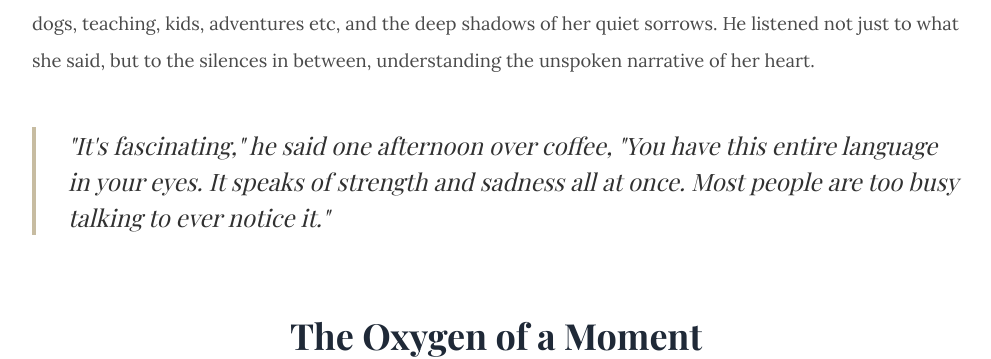
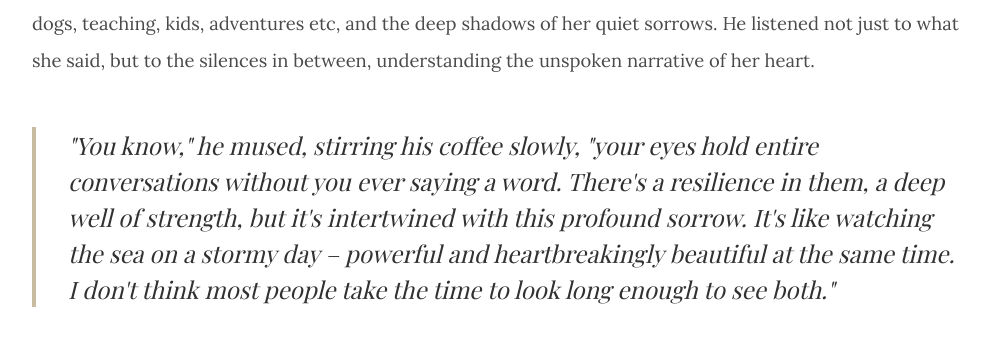
Before and after one commit to loveisnotdead/lovestory, a plain HTML site: page index.html in a window 1280 px wide. Shown: the part 2180-2539 px from the top of the page, without its empty margins (144-1135 px from the left). Drawn offline with nearby package versions, Linux system fonts and the light colour scheme.

Commit message:
Update index.html

```diff
--- a/index.html
+++ b/index.html
@@ -67,7 +67,7 @@
                     Then came Dax. He wasn't an old acquaintance; he arrived in her life as if the universe itself had conspired to place him there, a friend appearing at the exact moment she had forgotten how to ask for one. Dax was calm and collected, a steady presence in a world that felt chaotic. When Dax looked at her, Kyra felt truly seen. Not just her tired eyes or the polite smile she wore like a mask, but the woman beneath. He saw the dormant flickers of her forgotten passions, the way her eyes would light up when she talked about family, dogs, teaching, kids, adventures etc, and the deep shadows of her quiet sorrows. He listened not just to what she said, but to the silences in between, understanding the unspoken narrative of her heart.
                 </p>
                 <p class="quote">
-                    "It's fascinating," he said one afternoon over coffee, "You have this entire language in your eyes. It speaks of strength and sadness all at once. Most people are too busy talking to ever notice it."
+                    "You know," he mused, stirring his coffee slowly, "your eyes hold entire conversations without you ever saying a word. There's a resilience in them, a deep well of strength, but it's intertwined with this profound sorrow. It's like watching the sea on a stormy day – powerful and heartbreakingly beautiful at the same time. I don't think most people take the time to look long enough to see both."
                 </p>
             </section>
 
```
